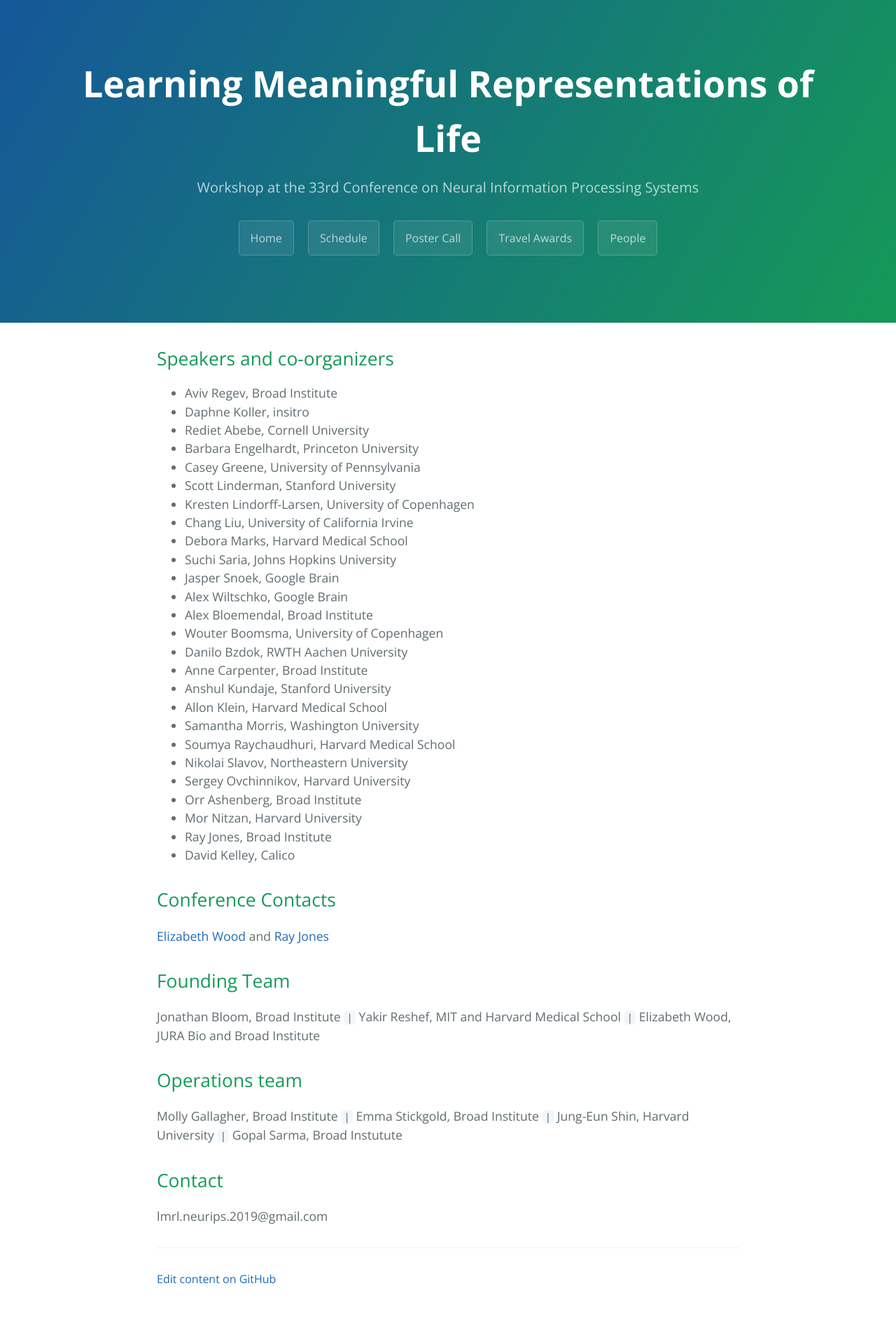
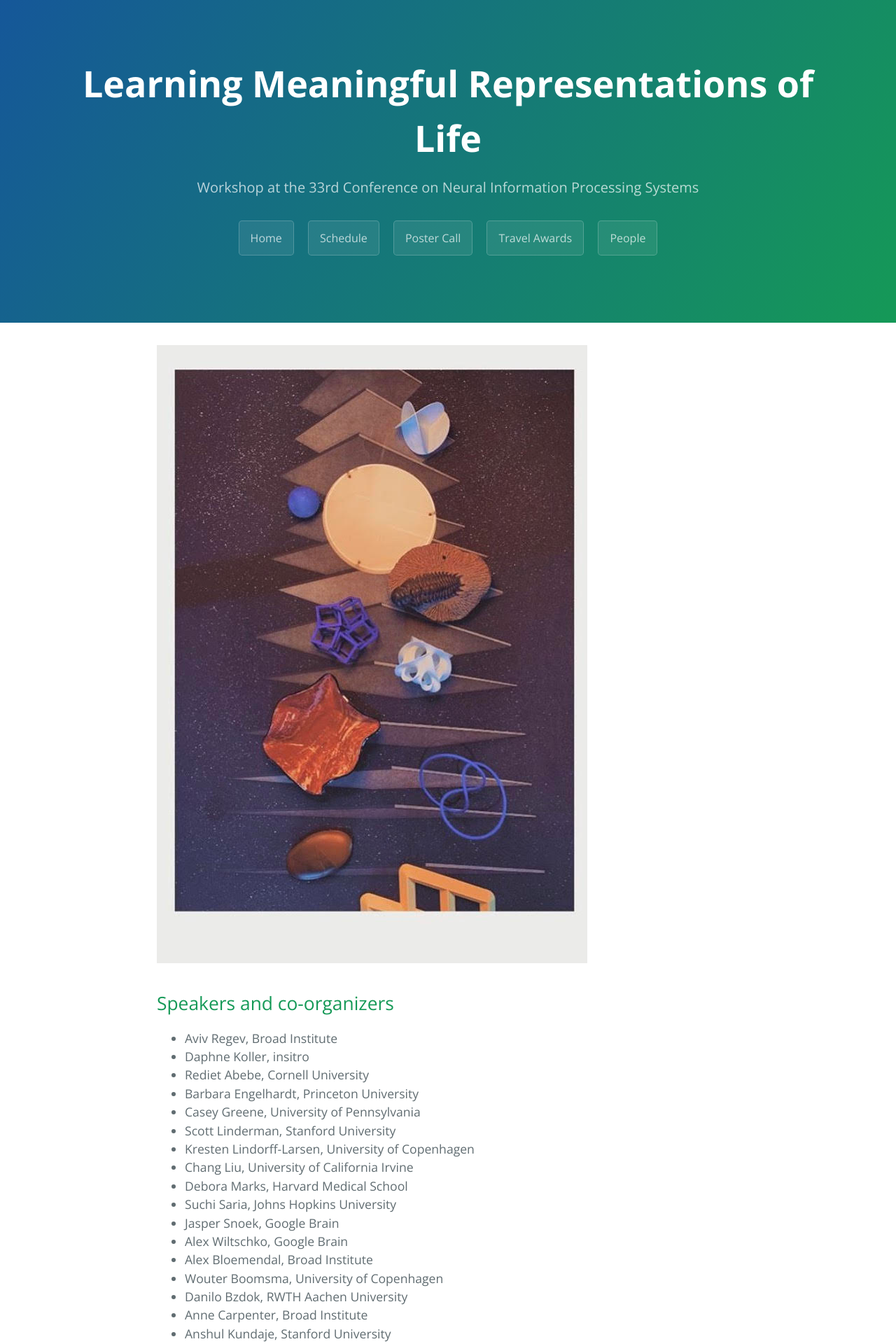
Before and after one commit to lmrl-bio/lmrl-bio.github.io, a Jekyll site: the page built from people.md, in a window 1280 px wide. Shown: the top 1920 px of the page at 70% size. Built offline with Jekyll 4.4.1, drawn with Linux system fonts in a browser that asks for light colours; our own code applies the rules of GitHub Pages for plain Markdown files; before the commit the page ends 1871 px from its top, so only the background shows below that.

Commit message:
Update people.md

```diff
--- a/people.md
+++ b/people.md
@@ -1,6 +1,8 @@
 ---
 layout: default
 ---
+
+![LRML Logo](/LRML-LF.jpg?v=1&s=100)
 
 ## Speakers and co-organizers
 - Aviv Regev, Broad Institute
```
